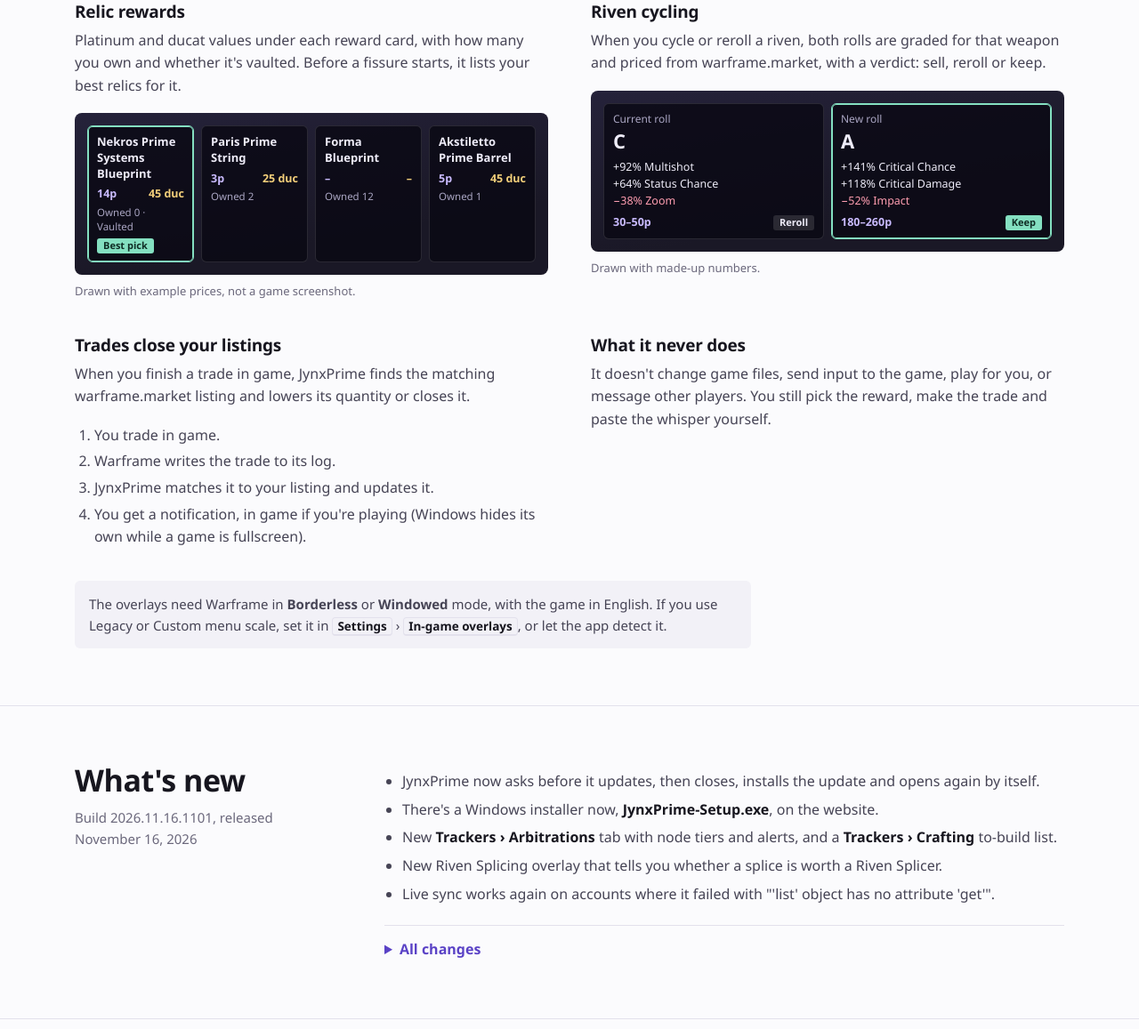
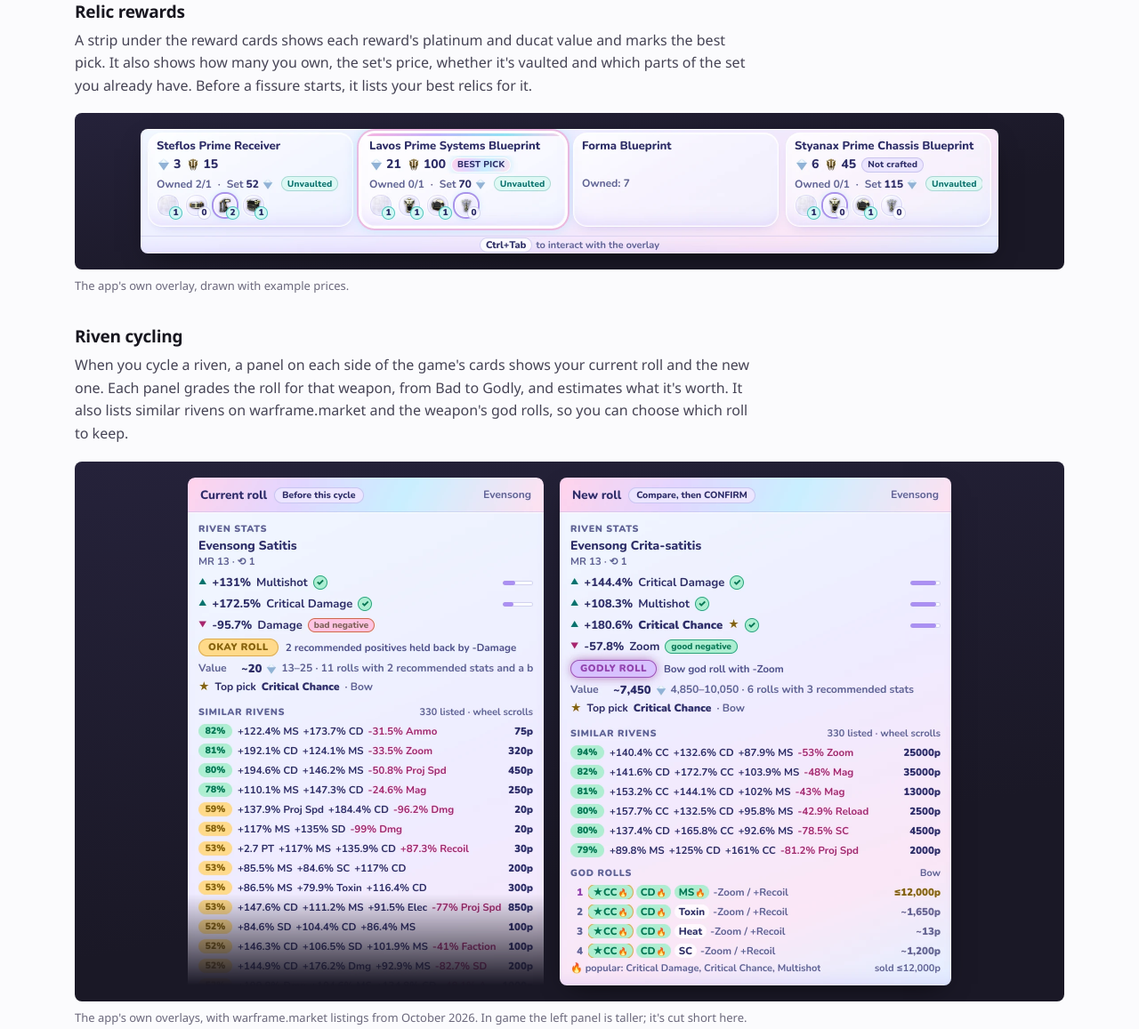
Before and after one commit to Muaphdaan/JynxPrime, a plain HTML site: page index.html in a window 1280 px wide. Shown: the part 1978-3135 px from the top of the page at 89% size. Drawn offline with Linux system fonts and the light colour scheme.

Commit message:
Website for 2026.11.16.1101

```diff
--- a/index.html
+++ b/index.html
@@ -80,35 +80,37 @@
         <h2 id="h-overlays">Overlays while you play</h2>
         <p>JynxPrime follows Warframe's log to know which screen you're on, reads that screen with text recognition that runs on your PC, and shows a small panel on top of the game.</p>
       </div>
-      <div class="overlays">
+      <div class="showcase">
         <div class="overlay">
           <h3>Relic rewards</h3>
-          <p>Platinum and ducat values under each reward card, with how many you own and whether it's vaulted. Before a fissure starts, it lists your best relics for it.</p>
-          <div class="game" role="img" aria-label="Example of the relic reward overlay: four rewards with platinum and ducat values, the most valuable marked as the best pick.">
-            <div class="cards">
-              <div class="rw best"><b>Nekros Prime Systems Blueprint</b><div class="n"><span class="plat-v">14p</span><span class="duc-v">45 duc</span></div><div class="m">Owned 0 · Vaulted</div><span class="tagline">Best pick</span></div>
-              <div class="rw"><b>Paris Prime String</b><div class="n"><span class="plat-v">3p</span><span class="duc-v">25 duc</span></div><div class="m">Owned 2</div></div>
-              <div class="rw"><b>Forma Blueprint</b><div class="n"><span class="plat-v">–</span><span class="duc-v">–</span></div><div class="m">Owned 12</div></div>
-              <div class="rw"><b>Akstiletto Prime Barrel</b><div class="n"><span class="plat-v">5p</span><span class="duc-v">45 duc</span></div><div class="m">Owned 1</div></div>
-            </div>
-          </div>
-          <p class="note">Drawn with example prices, not a game screenshot.</p>
+          <p>A strip under the reward cards shows each reward's platinum and ducat value and marks the best pick. It also shows how many you own, the set's price, whether it's vaulted and which parts of the set you already have. Before a fissure starts, it lists your best relics for it.</p>
         </div>
+        <div class="game strip">
+          <picture>
+            <source srcset="img/overlay-reward-dark.webp" media="(prefers-color-scheme: dark)">
+            <img src="img/overlay-reward-light.webp" width="964" height="140" loading="lazy" alt="The relic rewards overlay with four rewards. Lavos Prime Systems Blueprint is marked Best pick at 21 platinum and 100 ducats, and you own 3 of the 4 parts of its set, which sells for 70 platinum. Steflos Prime Receiver is worth 3 platinum and 15 ducats, and you own 2. Forma Blueprint shows Owned: 7. Styanax Prime Chassis Blueprint is worth 6 platinum and 45 ducats and is flagged Not crafted.">
+          </picture>
+        </div>
+        <p class="note">The app's own overlay, drawn with example prices.</p>
+      </div>
+      <div class="showcase">
         <div class="overlay">
           <h3>Riven cycling</h3>
-          <p>When you cycle or reroll a riven, both rolls are graded for that weapon and priced from warframe.market, with a verdict: sell, reroll or keep.</p>
-          <div class="game" role="img" aria-label="Example of the riven overlay: the current roll is grade C at about 30 to 50 platinum, the new roll is grade A at about 180 to 260 platinum and is marked keep.">
-            <div class="rolls">
-              <div class="roll"><div class="t">Current roll</div><div class="g">C</div>
-                <ul><li>+92% Multishot</li><li>+64% Status Chance</li><li class="neg">−38% Zoom</li></ul>
-                <div class="v"><span class="plat-v">30–50p</span><span class="verdict">Reroll</span></div></div>
-              <div class="roll keep"><div class="t">New roll</div><div class="g">A</div>
-                <ul><li>+141% Critical Chance</li><li>+118% Critical Damage</li><li class="neg">−52% Impact</li></ul>
-                <div class="v"><span class="plat-v">180–260p</span><span class="verdict">Keep</span></div></div>
-            </div>
-          </div>
-          <p class="note">Drawn with made-up numbers.</p>
+          <p>When you cycle a riven, a panel on each side of the game's cards shows your current roll and the new one. Each panel grades the roll for that weapon, from Bad to Godly, and estimates what it's worth. It also lists similar rivens on warframe.market and the weapon's god rolls, so you can choose which roll to keep.</p>
         </div>
+        <div class="game rolls">
+          <picture>
+            <source srcset="img/overlay-riven-current-dark.webp" media="(prefers-color-scheme: dark)">
+            <img class="cut" src="img/overlay-riven-current-light.webp" width="400" height="571" loading="lazy" alt="The left riven panel, Current roll: Evensong Satitis with +131% Multishot, +172.5% Critical Damage and a bad negative, -95.7% Damage. It is rated Okay roll, worth about 20 platinum, followed by similar rivens for sale.">
+          </picture>
+          <picture>
+            <source srcset="img/overlay-riven-new-dark.webp" media="(prefers-color-scheme: dark)">
+            <img src="img/overlay-riven-new-light.webp" width="440" height="571" loading="lazy" alt="The right riven panel, New roll: Evensong Crita-satitis with +144.4% Critical Damage, +108.3% Multishot, +180.6% Critical Chance and a good negative, -57.8% Zoom. It is rated Godly roll, worth about 7,450 platinum, with similar rivens for sale and the bow's god rolls.">
+          </picture>
+        </div>
+        <p class="note">The app's own overlays, with warframe.market listings from October 2026. In game the left panel is taller; it's cut short here.</p>
+      </div>
+      <div class="overlays">
         <div class="overlay">
           <h3>Trades close your listings</h3>
           <p>When you finish a trade in game, JynxPrime finds the matching warframe.market listing and lowers its quantity or closes it.</p>
--- a/site.css
+++ b/site.css
@@ -123,24 +123,16 @@ kbd { font-family: var(--font); font-size: .9em; font-weight: 600; color: var(--
 .overlays { display: grid; grid-template-columns: repeat(2, minmax(0, 1fr)); gap: 40px 48px; margin-top: 36px; }
 .overlay p { color: var(--text-2); margin-top: 8px; }
 .overlay .note { font-size: 13px; color: var(--text-3); margin-top: 8px; }
-.game { margin-top: 18px; border-radius: 8px; background: #1d1b2b; background-image: linear-gradient(170deg, #25223a, #1a1826 70%); padding: 14px; overflow-x: auto; }
-.cards { display: grid; grid-template-columns: repeat(4, minmax(112px, 1fr)); gap: 8px; min-width: 480px; }
-.rw, .roll { background: rgba(10, 9, 20, .82); border: 1px solid rgba(255, 255, 255, .12); border-radius: 6px; padding: 9px 10px; color: #eeecf8; font-size: 12.5px; line-height: 1.35; }
-.rw b { display: block; font-weight: 600; font-size: 13px; min-height: 2.7em; }
-.rw .n { display: flex; justify-content: space-between; margin-top: 6px; font-variant-numeric: tabular-nums; }
-.plat-v { color: #c9bbff; font-weight: 700; }
-.duc-v { color: #f3cf7a; font-weight: 700; }
-.rw .m { color: #a9a5c2; margin-top: 4px; font-size: 11.5px; }
-.rw.best, .roll.keep { border-color: #84e0c1; box-shadow: inset 0 0 0 1px #84e0c1; }
-.tagline { display: inline-block; margin-top: 6px; background: #84e0c1; color: #0f2c24; font-weight: 700; font-size: 11px; padding: 1px 7px; border-radius: 3px; }
-.rolls { display: grid; grid-template-columns: repeat(2, minmax(150px, 1fr)); gap: 8px; min-width: 320px; }
-.roll .t { color: #a9a5c2; font-size: 12px; }
-.roll .g { font-family: var(--font-head); font-size: 22px; font-weight: 700; margin-top: 2px; }
-.roll ul { list-style: none; padding: 0; margin: 6px 0 0; display: grid; gap: 2px; }
-.roll .neg { color: #ff9eb1; }
-.roll .v { margin-top: 8px; display: flex; justify-content: space-between; align-items: center; gap: 6px; }
-.roll .verdict { font-weight: 700; font-size: 11px; padding: 1px 7px; border-radius: 3px; background: rgba(255, 255, 255, .12); }
-.roll.keep .verdict { background: #84e0c1; color: #0f2c24; }
+.showcase { margin-top: 36px; }
+.showcase .overlay { max-width: 760px; }
+.showcase .note { font-size: 13px; color: var(--text-3); margin-top: 8px; }
+/* The game behind the overlays: the pictures are the app's own overlay windows (rendered 2x), with Windows 11's
+   rounded window corners. A narrow screen scrolls the reward strip sideways instead of shrinking its text. */
+.game { margin-top: 18px; border-radius: 8px; background: #1d1b2b; background-image: linear-gradient(170deg, #25223a, #1a1826 70%); padding: 18px; overflow-x: auto; }
+.game img { border-radius: 8px; box-shadow: 0 10px 28px -12px rgba(0, 0, 0, .7); }
+.game.strip img { width: 964px; max-width: none; margin-inline: auto; }
+.game.rolls { display: flex; flex-wrap: wrap; justify-content: center; align-items: flex-start; gap: 18px; }
+.game.rolls img.cut { border-radius: 8px 8px 0 0; -webkit-mask-image: linear-gradient(#000 82%, transparent); mask-image: linear-gradient(#000 82%, transparent); }
 .trade-steps { margin: 18px 0 0; padding-left: 22px; color: var(--text-2); display: grid; gap: 4px; }
 .needs { margin-top: 36px; padding: 14px 16px; border-radius: 6px; background: var(--surface-2); color: var(--text-2); font-size: 15px; max-width: 760px; }
 
```
Also changed, not shown: img/overlay-reward-dark.webp (added), img/overlay-reward-light.webp (added), img/overlay-riven-current-dark.webp (added), img/overlay-riven-current-light.webp (added), img/overlay-riven-new-dark.webp (added), img/overlay-riven-new-light.webp (added).
